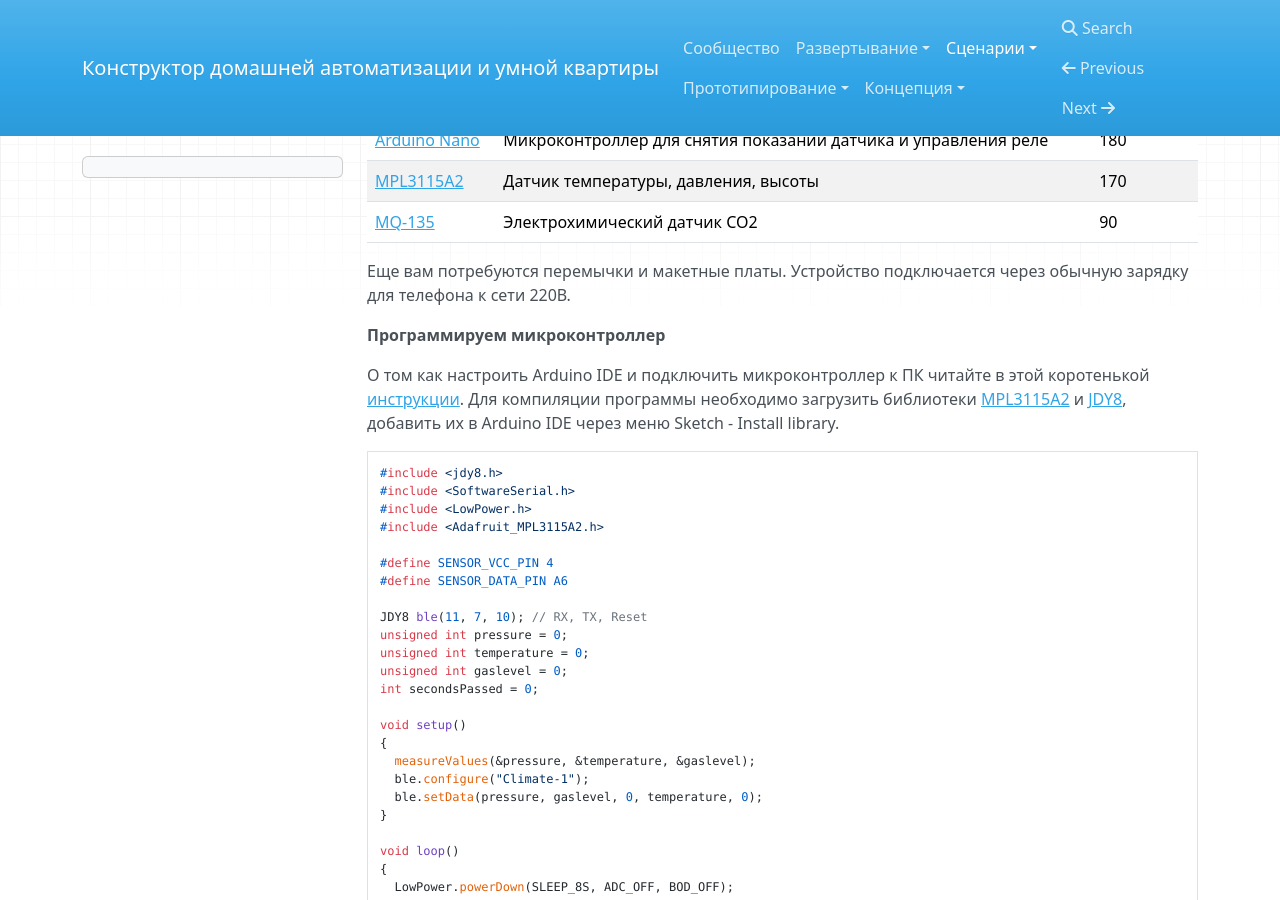
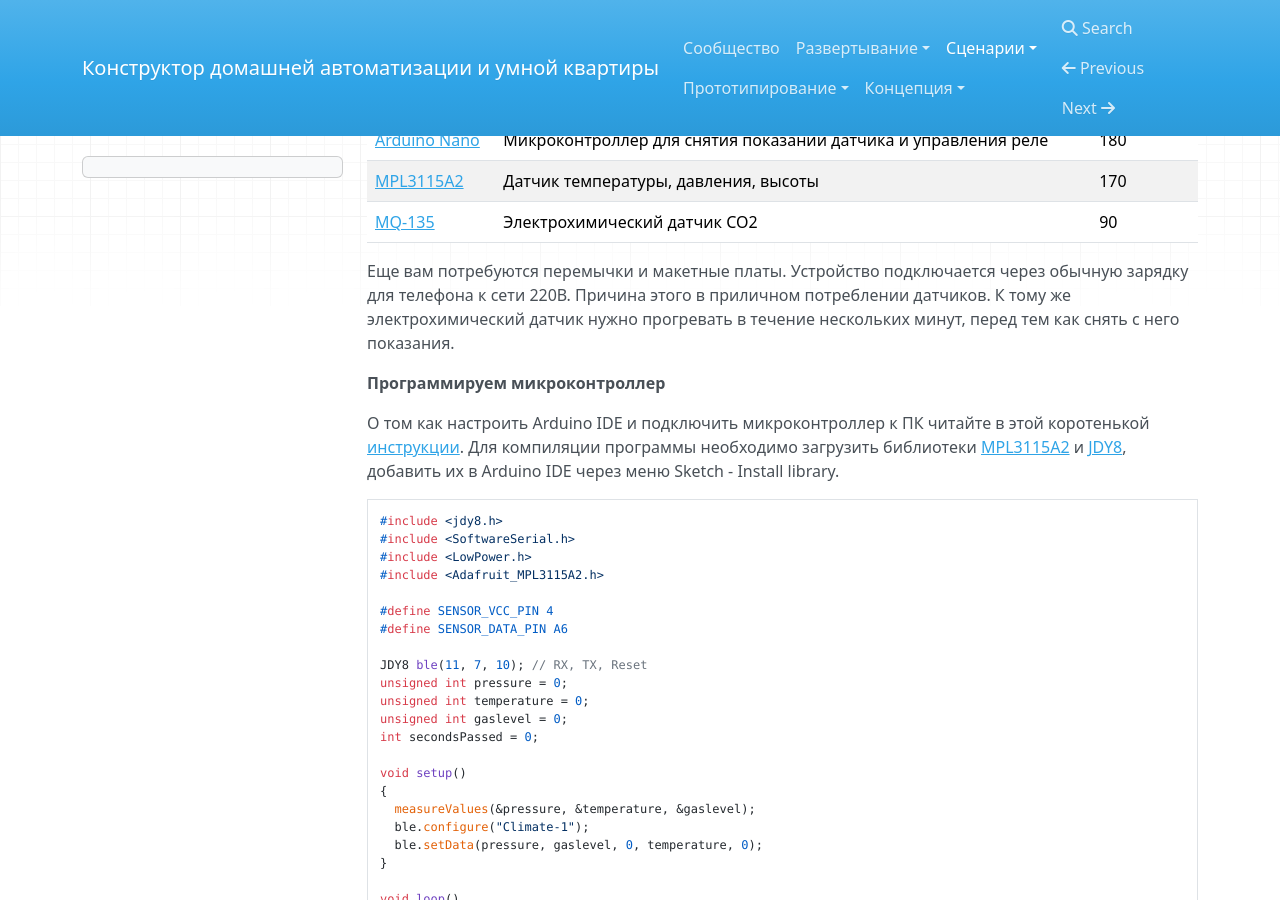
Before and after one commit to cutecare/cutecare-docs, an MkDocs documentation site: the page built from docs/Метеостанция.md, in a window 1280 px wide and 900 px high, scrolled down 398 px. Built offline with MkDocs 1.6.1, drawn with Linux system fonts in a browser that asks for light colours; nearby versions of some CDN libraries; old or Windows-style settings are respelled for this version of MkDocs.

Commit message:
Update Метеостанция.md

```diff
--- a/docs/Метеостанция.md
+++ b/docs/Метеостанция.md
@@ -15,7 +15,7 @@
 |[MPL3115A2](https://rover.ebay.com/rover/1/711-53200-19255-0/1?icep_id=114&ipn=icep&toolid=20004&campid=5338218090&mpre=https%3A%2F%2Fwww.ebay.com%2Fitm%2FMPL3115A2-IIC-I2C-Intelligent-Temperature-Pressure-Altitude-Sensor-For-Arduino%2F401347699449%3FssPageName%3DSTRK%253AMEBIDX%253AIT%26_trksid%3Dp2057872.m2749.l2649)|Датчик температуры, давления, высоты|170|
 |[MQ-135](https://rover.ebay.com/rover/1/711-53200-19255-0/1?icep_id=114&ipn=icep&toolid=20004&campid=5338218090&mpre=https%3A%2F%2Fwww.ebay.com%2Fitm%2F2PCS-MQ135-MQ-135-Air-Quality-Sensor-Hazardous-Gas-Detection-Module-Arduino%2F181846910843%3FssPageName%3DSTRK%253AMEBIDX%253AIT%26_trksid%3Dp2057872.m2749.l2649)|Электрохимический датчик CO2|90|
 
-Еще вам потребуются перемычки и макетные платы. Устройство подключается через обычную зарядку для телефона к сети 220В.
+Еще вам потребуются перемычки и макетные платы. Устройство подключается через обычную зарядку для телефона к сети 220В. Причина этого в приличном потреблении датчиков. К тому же электрохимический датчик нужно прогревать в течение нескольких минут, перед тем как снять с него показания.
 
 **Программируем микроконтроллер**
 
```
